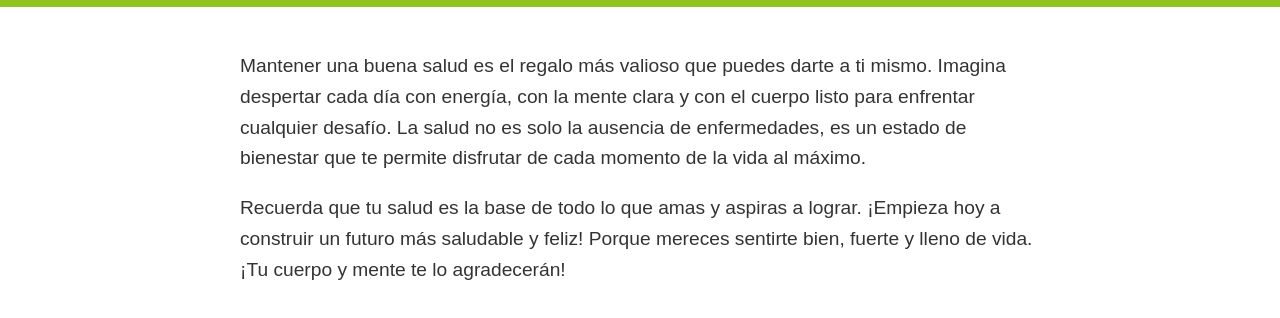
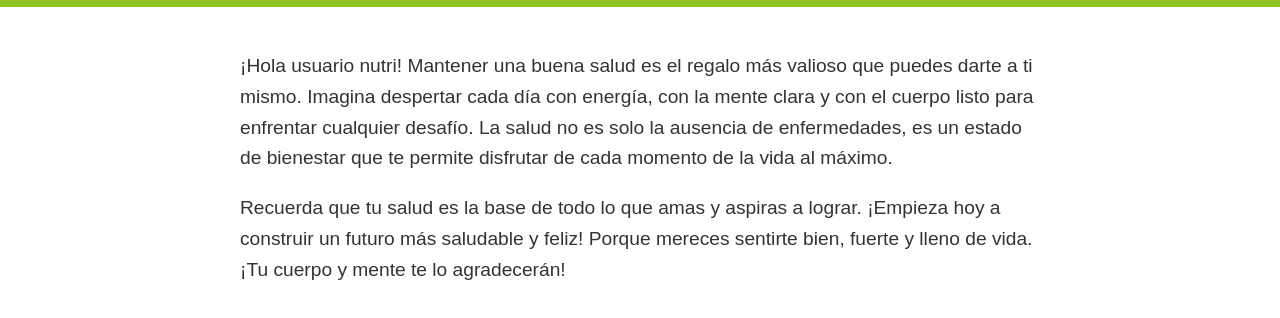
Before and after one commit to espiob-one/INTERACCION-HM, a plain HTML site: page home.html in a window 1280 px wide. Shown: the part 68-386 px from the top of the page. Drawn offline with Linux system fonts and the light colour scheme.

Commit message:
NC PARA K HAGO PULL PERO ERICK LO PIDIO

```diff
--- a/home.html
+++ b/home.html
@@ -48,7 +48,7 @@
 <main>
     <section class="content">
         <div class="text-content">
-            <p>Mantener una buena salud es el regalo más valioso que puedes darte a ti mismo. Imagina despertar cada día con energía, con la mente clara y con el cuerpo listo para enfrentar cualquier desafío. La salud no es solo la ausencia de enfermedades, es un estado de bienestar que te permite disfrutar de cada momento de la vida al máximo.</p>
+            <p>¡Hola usuario nutri! Mantener una buena salud es el regalo más valioso que puedes darte a ti mismo. Imagina despertar cada día con energía, con la mente clara y con el cuerpo listo para enfrentar cualquier desafío. La salud no es solo la ausencia de enfermedades, es un estado de bienestar que te permite disfrutar de cada momento de la vida al máximo.</p>
             <p>Recuerda que tu salud es la base de todo lo que amas y aspiras a lograr. ¡Empieza hoy a construir un futuro más saludable y feliz! Porque mereces sentirte bien, fuerte y lleno de vida. ¡Tu cuerpo y mente te lo agradecerán!</p>
         </div>
 
```
